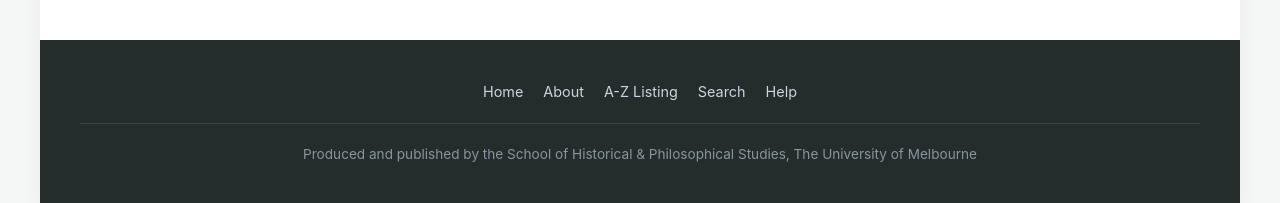
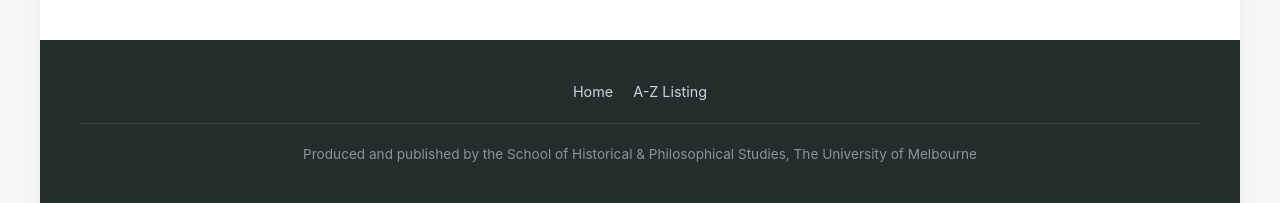
Before and after one commit to notamitchell/order, a Jekyll site: the page built from index.md, in a window 1280 px wide. Shown: the part 1131-1334 px from the top of the page. Built offline with Jekyll 4.4.1, drawn with Linux system fonts in a browser that asks for light colours.

Commit message:
Update default.html

```diff
--- a/_layouts/default.html
+++ b/_layouts/default.html
@@ -261,11 +261,8 @@
         <footer class="main-footer">
             <div class="footer-content">
                 <ul class="footer-links">
-                    <li><a href="#home">Home</a></li>
-                    <li><a href="#about">About</a></li>
-                    <li><a href="#a-z">A-Z Listing</a></li>
-                    <li><a href="#search">Search</a></li>
-                    <li><a href="#help">Help</a></li>
+                    <li><a href="index">Home</a></li>
+                    <li><a href="aToZ">A-Z Listing</a></li>
                 </ul>
                 <div class="footer-attribution">
                     Produced and published by the School of Historical & Philosophical Studies, The University of Melbourne
```
Also changed, not shown: other parts of _layouts/default.html (+8 -6 lines).
